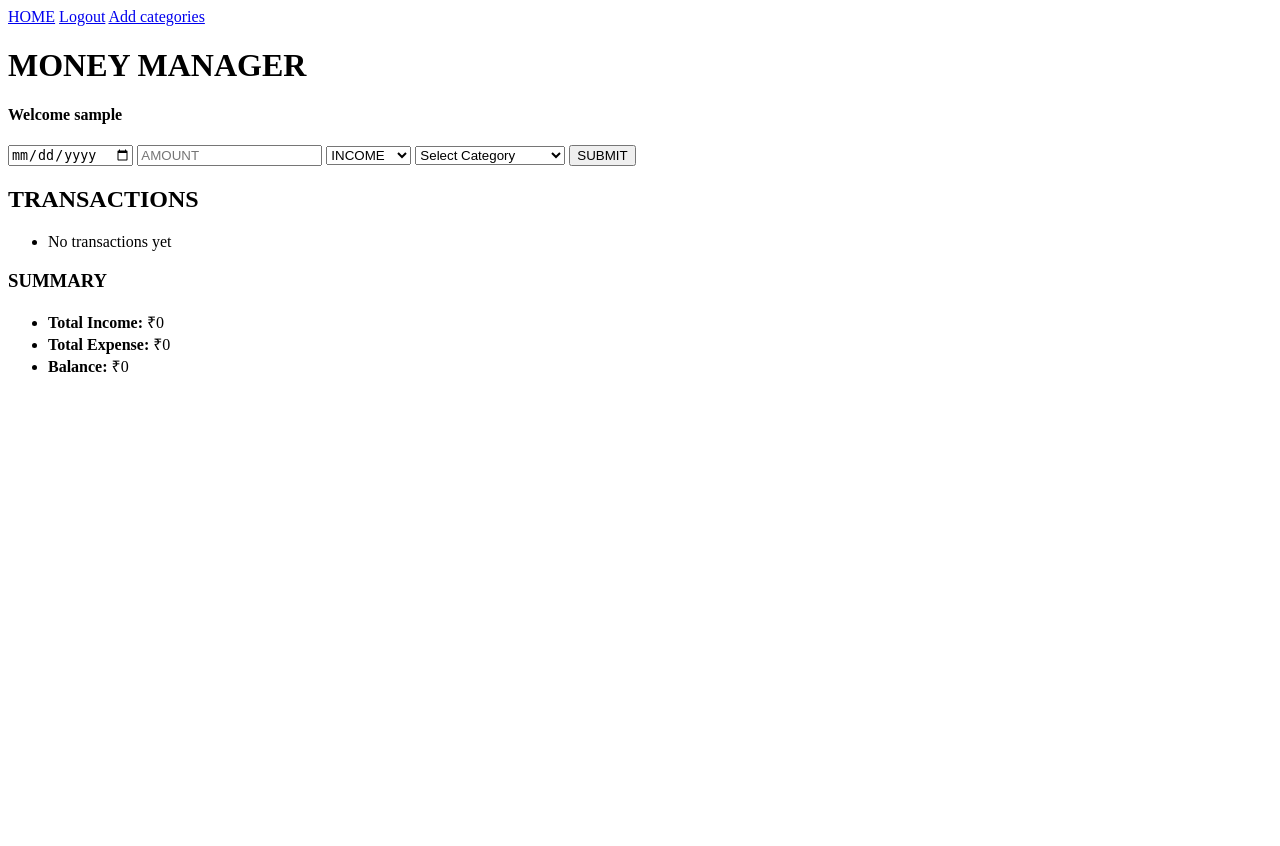
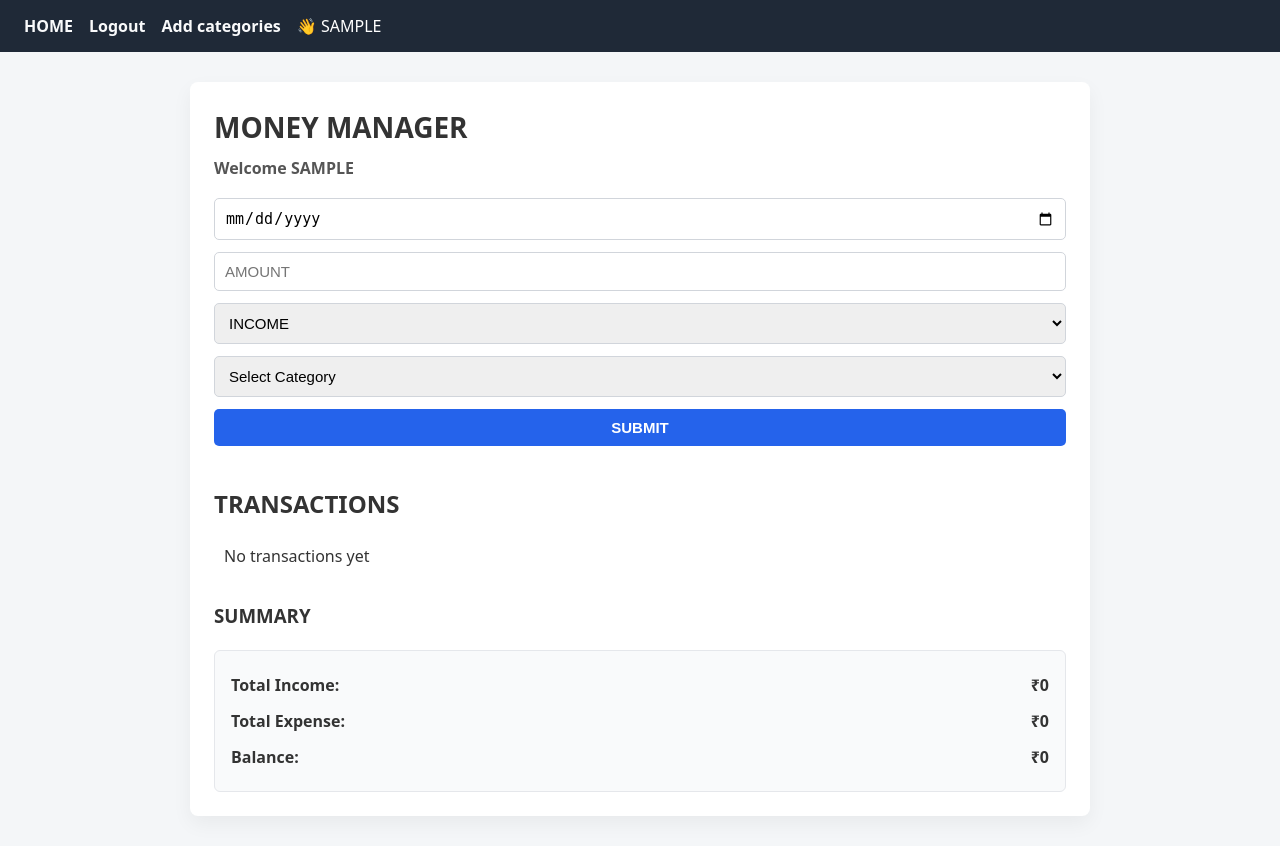
Before and after one commit to Ibrahim-2005/Projects, a Flask app: page / in a window 1280 px wide. Before the commit the page ends 372 px from the top, so only its background shows below. Run offline with Flask 3, Linux system fonts and the light colour scheme; the visitor is signed in with stand-in values (Sample User, id 1); data comes from the database, SQL or seed files in the repository; data that the repository does not hold is empty.

Commit message:
Styles added

```diff
--- /dev/null
+++ b/Money_Tracker_UI/static/css/style.css
@@ -0,0 +1,167 @@
+/* ---------- RESET & BASE ---------- */
+* {
+    box-sizing: border-box;
+    margin: 0;
+    padding: 0;
+}
+
+body {
+    font-family: system-ui, -apple-system, BlinkMacSystemFont, "Segoe UI", sans-serif;
+    background: #f4f6f8;
+    color: #333;
+    line-height: 1.5;
+}
+
+/* ---------- NAVBAR ---------- */
+nav {
+    background: #1f2937;
+    padding: 14px 24px;
+    display: flex;
+    align-items: center;
+    gap: 16px;
+}
+
+nav a {
+    color: #f9fafb;
+    text-decoration: none;
+    font-weight: 600;
+}
+
+nav a:hover {
+    text-decoration: underline;
+}
+
+/* ---------- MAIN CONTAINER ---------- */
+.container {
+    max-width: 900px;
+    margin: 30px auto;
+    background: #ffffff;
+    padding: 24px;
+    border-radius: 8px;
+    box-shadow: 0 8px 20px rgba(0, 0, 0, 0.05);
+}
+
+/* ---------- HEADINGS ---------- */
+h1 {
+    font-size: 28px;
+    margin-bottom: 8px;
+}
+
+h2 {
+    margin-top: 28px;
+    margin-bottom: 12px;
+}
+
+h3 {
+    margin-top: 24px;
+    margin-bottom: 10px;
+}
+
+h4 {
+    color: #555;
+    margin-bottom: 18px;
+}
+
+/* ---------- FORMS ---------- */
+form {
+    margin-top: 16px;
+    margin-bottom: 24px;
+}
+
+form input,
+form select,
+form button {
+    width: 100%;
+    padding: 10px;
+    margin-bottom: 12px;
+    font-size: 15px;
+    border-radius: 5px;
+}
+
+form input,
+form select {
+    border: 1px solid #d1d5db;
+}
+
+form input:focus,
+form select:focus {
+    outline: none;
+    border-color: #2563eb;
+}
+
+/* ---------- BUTTONS ---------- */
+button {
+    background: #2563eb;
+    color: white;
+    border: none;
+    font-weight: 600;
+    cursor: pointer;
+}
+
+button:hover {
+    background: #1e4ed8;
+}
+
+/* ---------- LISTS ---------- */
+ul {
+    list-style: none;
+    padding-left: 0;
+}
+
+li {
+    padding: 10px;
+    border-bottom: 1px solid #e5e7eb;
+    display: flex;
+    justify-content: space-between;
+    align-items: center;
+}
+
+li:last-child {
+    border-bottom: none;
+}
+
+/* ---------- TRANSACTION TEXT ---------- */
+.transaction-text {
+    font-size: 14px;
+}
+
+/* ---------- DELETE ICON ---------- */
+.delete-link {
+    color: #dc2626;
+    text-decoration: none;
+    font-size: 18px;
+}
+
+.delete-link:hover {
+    color: #991b1b;
+}
+
+/* ---------- SUMMARY BOX ---------- */
+.summary {
+    margin-top: 20px;
+    padding: 16px;
+    background: #f9fafb;
+    border-radius: 6px;
+    border: 1px solid #e5e7eb;
+}
+
+.summary li {
+    border: none;
+    padding: 6px 0;
+    font-weight: 600;
+}
+
+/* ---------- AUTH PAGES ---------- */
+.auth-box {
+    max-width: 400px;
+    margin: 40px auto;
+    padding: 24px;
+    background: white;
+    border-radius: 8px;
+    box-shadow: 0 8px 20px rgba(0, 0, 0, 0.05);
+}
+
+.auth-box h2 {
+    text-align: center;
+    margin-bottom: 16px;
+}
--- a/Money_Tracker_UI/templates/base.html
+++ b/Money_Tracker_UI/templates/base.html
@@ -4,14 +4,15 @@
     <meta charset="UTF-8">
     <meta name="viewport" content="width=device-width, initial-scale=1.0">
     <title>MONEY MANAGER</title>
+    <link rel="stylesheet" href="{{ url_for('static', filename='css/style.css') }}">
 </head>
 <body>
     <nav>
         <a href="{{url_for('home')}}">HOME</a>
         {% if session.get('user_id') %}
-
-            <a href="{{ url_for('logout') }}">Logout</a>
-            <a href="{{ url_for('categories')}}">Add categories</a>
+        <a href="{{ url_for('logout') }}">Logout</a>
+        <a href="{{ url_for('categories')}}">Add categories</a>
+        <span style="text-transform: uppercase;color: #ffffff;">👋 {{ username }}</span>
         {% else %}
 
             <a href="{{ url_for('login') }}">Login</a> |
@@ -20,7 +21,9 @@
         {% endif %}
     </nav>
 
-    {% block content %}
-    {% endblock %}
+    <div class="container">
+        {% block content %}
+        {% endblock %}
+    </div>
 </body>
 </html>
--- a/Money_Tracker_UI/templates/index.html
+++ b/Money_Tracker_UI/templates/index.html
@@ -4,10 +4,10 @@
 
     {% block content %}
     <h1>MONEY MANAGER</h1>
-    <h4>Welcome {{username}}</h4>
+    <h4>Welcome <span style="text-transform: uppercase;">{{username}}</span></h4>
     <form method="POST">
         <input type="date" name="date">
-        <input type="number" name="amount" placeholder="AMOUNT">
+        <input type="number" name="amount" placeholder="AMOUNT" required>
         <select name="transaction-type" required>
             <option value="income">INCOME</option>
             <option value="expense">EXPENSE</option>
@@ -28,7 +28,10 @@
         <p>AMOUNT   |   TYPE    |   CATEGORY</p>
         {% for t in transactions %}
             <li>
-                {{ t["date"] }} - {{ t["amount"] }} - {{ t["type"] }} ({{ t["category"] }})
+                <span class="transaction-text">
+                    {{ t["date"] }} — ₹{{ t["amount"] }} — {{ t["type"] }} ({{ t["category"] }})
+                </span>
+                <a href="{{ url_for('delete_trans', id=t['id']) }}" class="delete-link">❌</a>
             </li>
         {% endfor %}
         {% else %}
@@ -37,7 +40,7 @@
     </ul>
 
     <h3>SUMMARY</h3>
-    <ul>
+    <ul class="summary">
         <li><strong>Total Income:</strong> ₹{{ income }}</li>
         <li><strong>Total Expense:</strong> ₹{{ expense }}</li>
         <li><strong>Balance:</strong> ₹{{ bal }}</li>
```
